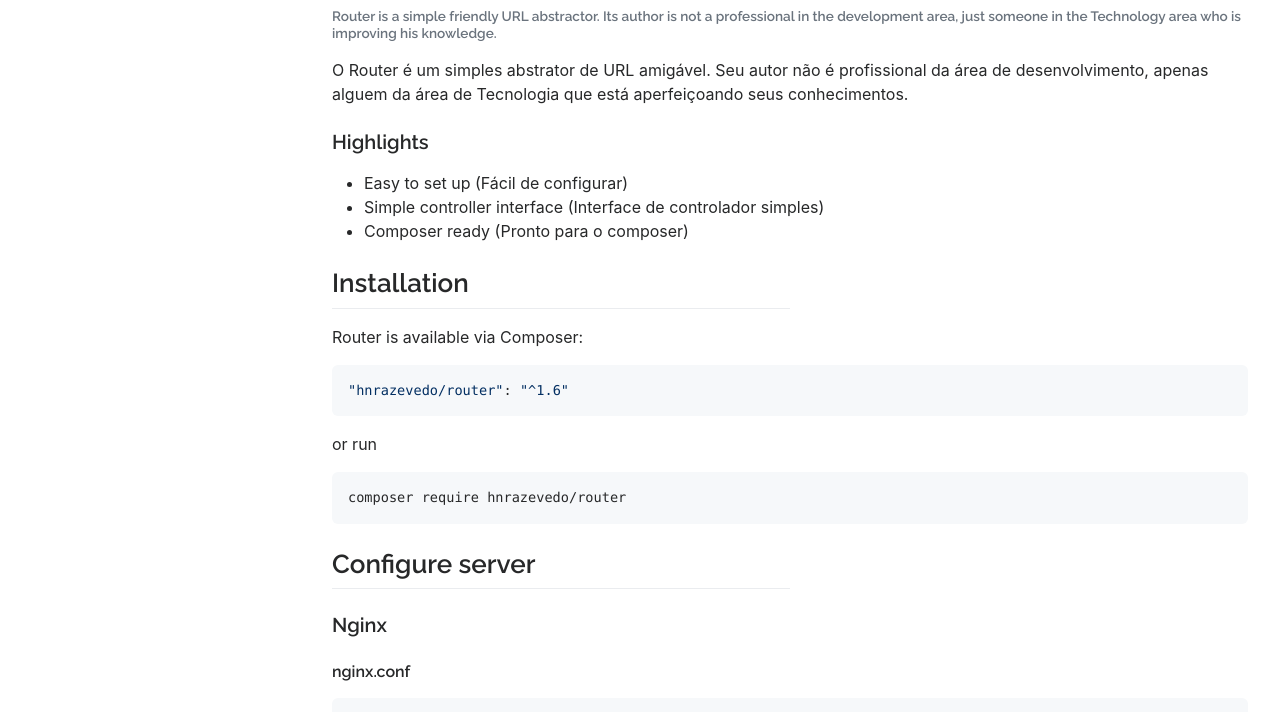
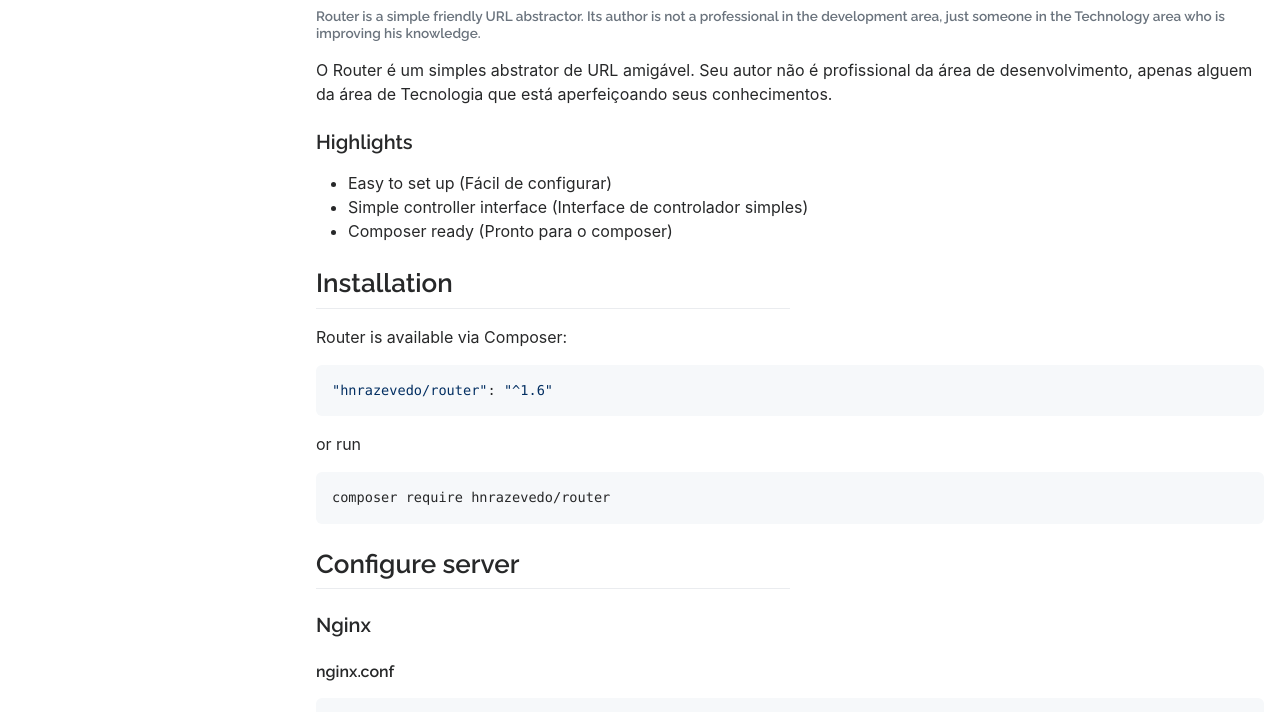
Before and after one commit to hnrazevedo/hnrazevedo.github.io, a plain HTML site: page portfolio/router-php.html in a window 1280 px wide. Shown: the part 1500-2212 px from the top of the page. Drawn offline with nearby package versions, Linux system fonts and the light colour scheme.

Commit message:
update content

```diff
--- a/assets/css/github.css
+++ b/assets/css/github.css
@@ -7,8 +7,9 @@
 
 .portfolio-description .github .container-lg,
 .portfolio-description .github .container-xl {
-    margin-right: auto;
-    margin-left: auto;
+    margin-right: 0;
+    margin-left: 0;
+    padding:0;
 }
 .portfolio-description .github .container-lg {
     max-width: 1012px;
```
